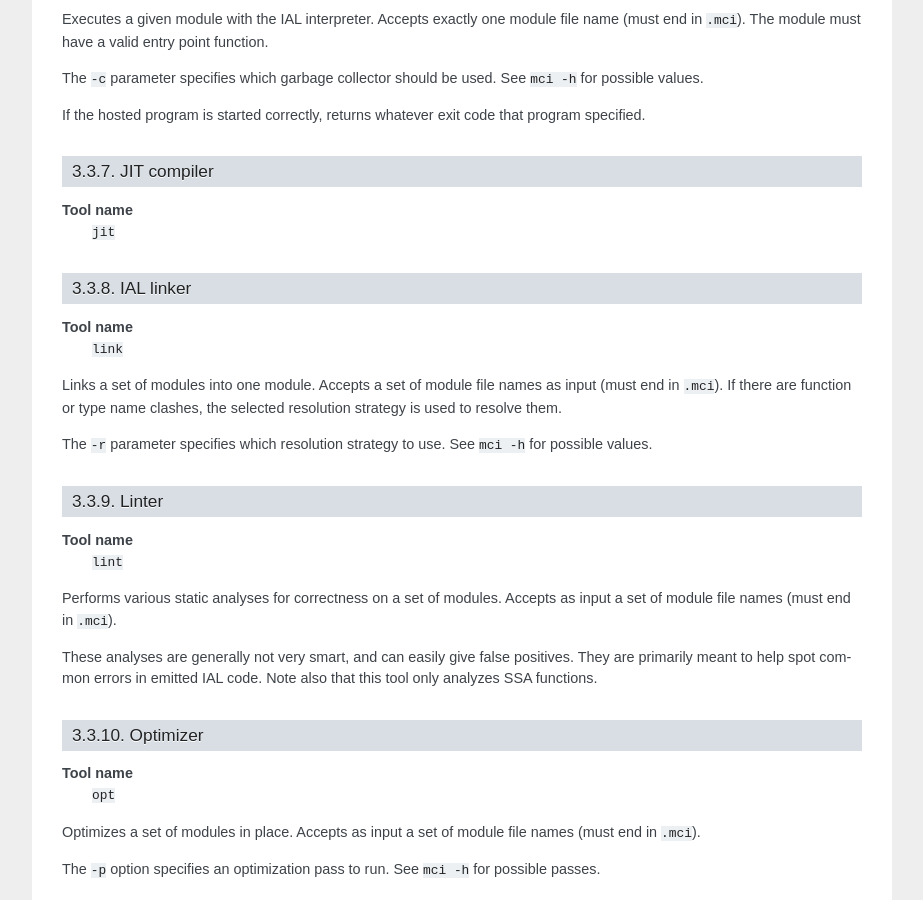
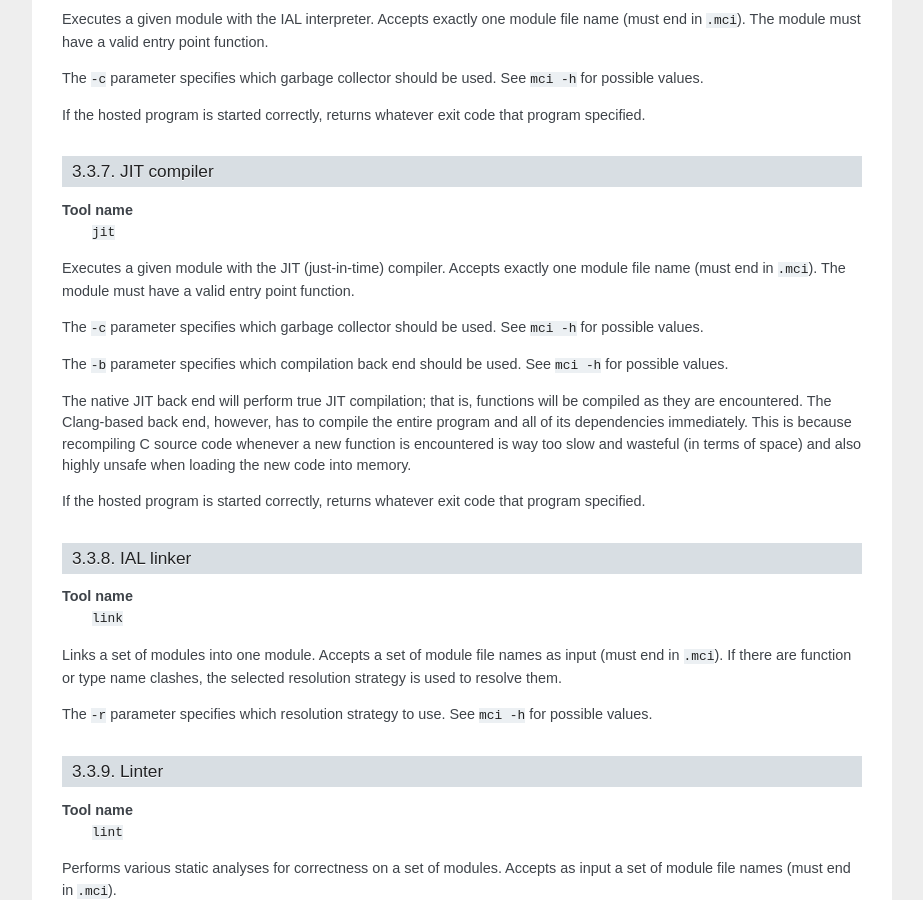
Before and after one commit to lycus/mci, a Sphinx documentation site: the page built from docs/command_line_tools.rst, in a window 1280 px wide and 900 px high, scrolled down 2039 px. Shown: the whole window, without its empty margins (198-1121 px from the left). Built offline with Sphinx 7.4.7, drawn with Linux system fonts in a browser that asks for light colours.

Commit message:
Documentation on the JIT command line.
Also revamped the help output a bit.

```diff
--- a/docs/command_line_tools.rst
+++ b/docs/command_line_tools.rst
@@ -130,6 +130,26 @@ JIT compiler
 **Tool name**
     ``jit``
 
+Executes a given module with the JIT (just-in-time) compiler. Accepts exactly
+one module file name (must end in ``.mci``). The module must have a valid
+entry point function.
+
+The ``-c`` parameter specifies which garbage collector should be used. See
+``mci -h`` for possible values.
+
+The ``-b`` parameter specifies which compilation back end should be used. See
+``mci -h`` for possible values.
+
+The native JIT back end will perform true JIT compilation; that is, functions
+will be compiled as they are encountered. The Clang-based back end, however,
+has to compile the entire program and all of its dependencies immediately.
+This is because recompiling C source code whenever a new function is
+encountered is way too slow and wasteful (in terms of space) and also highly
+unsafe when loading the new code into memory.
+
+If the hosted program is started correctly, returns whatever exit code that
+program specified.
+
 IAL linker
 ----------
 
```
Also changed, not shown: 2 other files.
